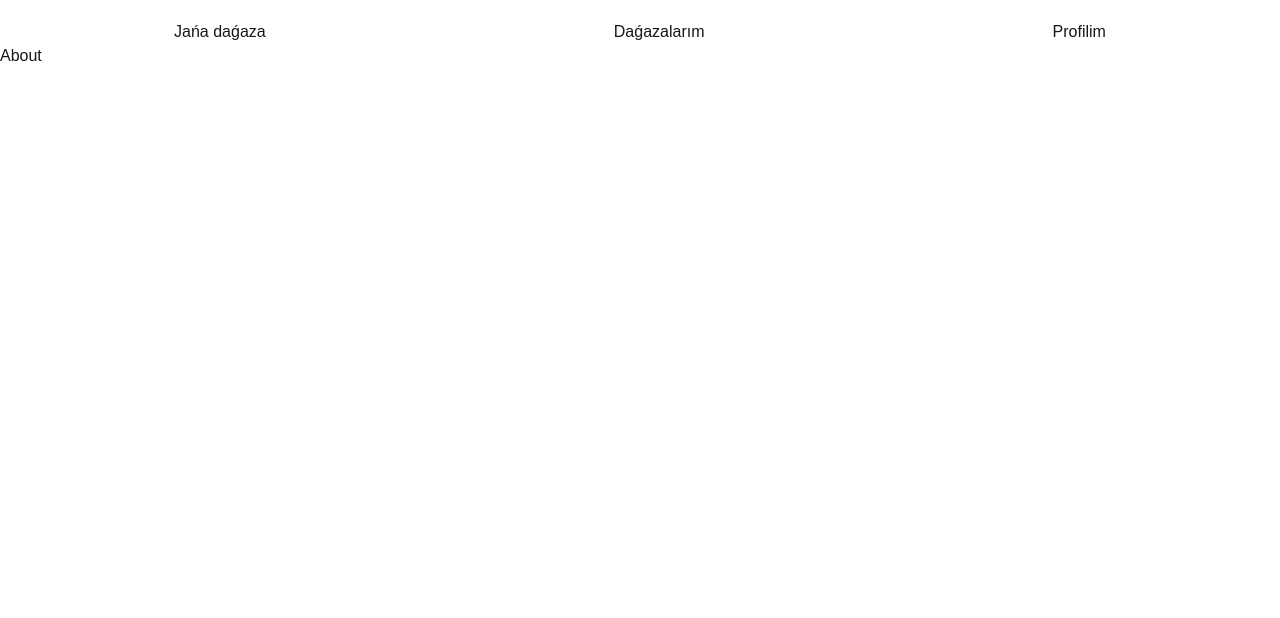
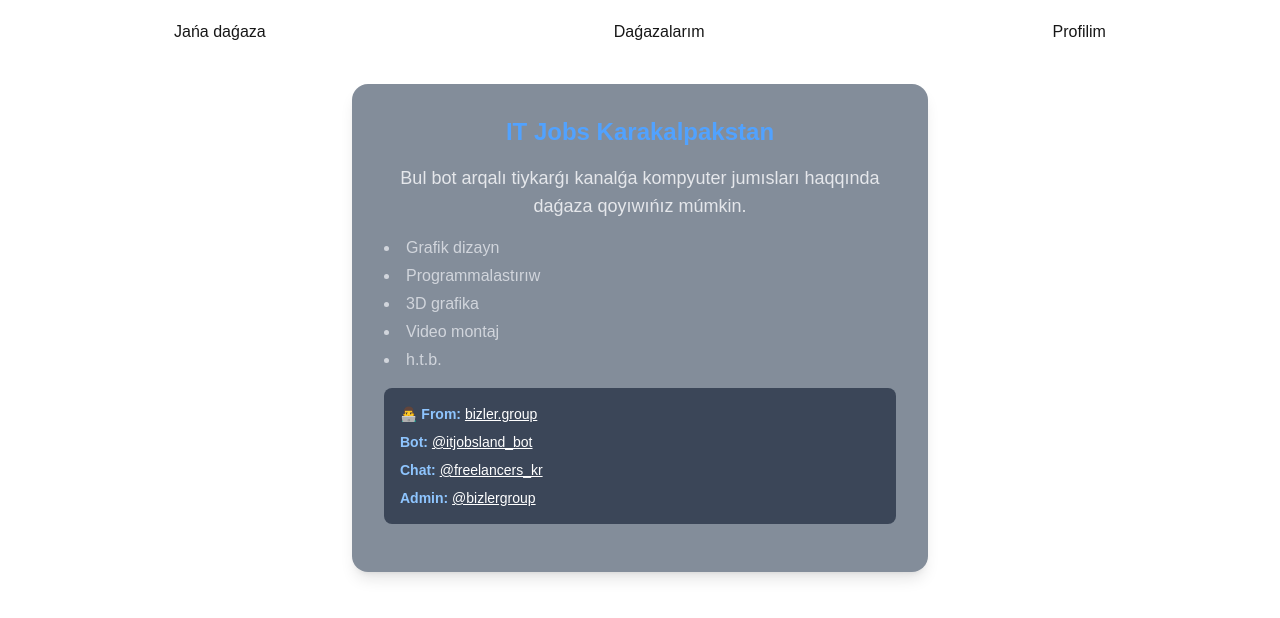
Before and after one commit to uabdirasul/online_jobs_bot_ui, a Next.js app: page /about in a window 1280 px wide. Shown: the top 618 px of the page. Built offline with nearby package versions, Linux system fonts and the light colour scheme.

Commit message:
add about page

```diff
--- a/app/about/page.tsx
+++ b/app/about/page.tsx
@@ -1,5 +1,71 @@
 const About = () => {
-  return <div>About</div>;
+  return (
+    <div className="flex flex-col items-center justify-center text-white px-4 mt-10">
+      <div className="max-w-xl w-full bg-slate-700/60 rounded-2xl p-8 shadow-lg">
+        <h1 className="text-2xl font-bold text-blue-400 mb-4 text-center">
+          IT Jobs Karakalpakstan
+        </h1>
+        <p className="mb-4 text-lg text-gray-200 text-center">
+          Bul bot arqalı tiykarǵı kanalǵa kompyuter jumısları haqqında daǵaza
+          qoyıwıńız múmkin.
+        </p>
+        <ul className="mb-4 text-gray-300 list-disc list-inside space-y-1">
+          <li>Grafik dizayn</li>
+          <li>Programmalastırıw</li>
+          <li>3D grafika</li>
+          <li>Video montaj</li>
+          <li>h.t.b.</li>
+        </ul>
+        <div className="bg-slate-800/70 rounded-lg p-4 mb-4">
+          <div className="flex flex-col gap-2 text-sm">
+            <span>
+              <span className="font-semibold text-blue-300">👨‍💻 From:</span>{" "}
+              <a
+                href="https://www.bizler.group/"
+                target="_blank"
+                rel="noopener noreferrer"
+                className="underline hover:text-blue-400"
+              >
+                bizler.group
+              </a>
+            </span>
+            <span>
+              <span className="font-semibold text-blue-300">Bot:</span>{" "}
+              <a
+                href="https://t.me/itjobsland_bot"
+                target="_blank"
+                rel="noopener noreferrer"
+                className="underline hover:text-blue-400"
+              >
+                @itjobsland_bot
+              </a>
+            </span>
+            <span>
+              <span className="font-semibold text-blue-300">Chat:</span>{" "}
+              <a
+                href="https://t.me/freelancers_kr"
+                target="_blank"
+                rel="noopener noreferrer"
+                className="underline hover:text-blue-400"
+              >
+                @freelancers_kr
+              </a>
+            </span>
+            <span>
+              <span className="font-semibold text-blue-300">Admin:</span>{" "}
+              <a
+                href="https://t.me/bizlergroup"
+                target="_blank"
+                rel="noopener noreferrer"
+                className="underline hover:text-blue-400"
+              >
+                @bizlergroup
+              </a>
+            </span>
+          </div>
+        </div>
+      </div>
+    </div>
+  );
 };
-
 export default About;
```
